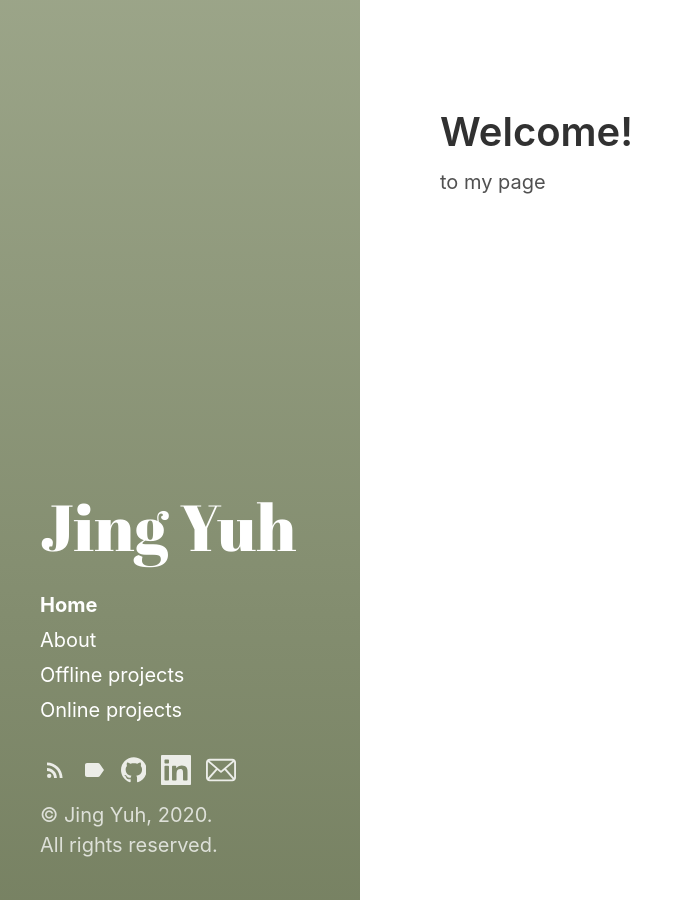
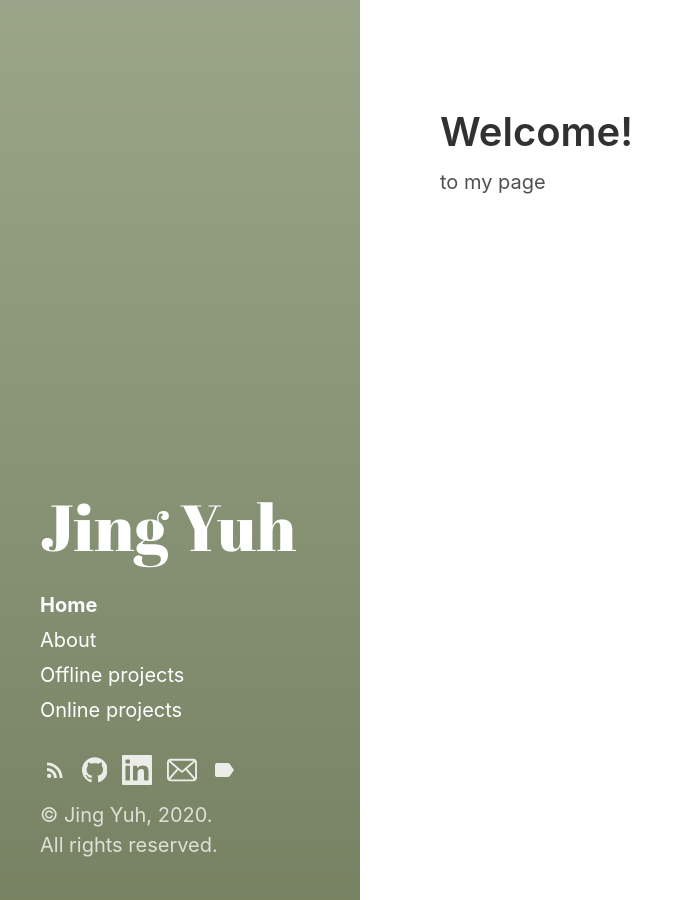
Before and after one commit to jyang123-bit/Website, a Jekyll site: the page built from index.html, in a window 1280 px wide. Shown: the whole page, without its empty margins (0-693 px from the left). Built offline with Jekyll 4.4.1, drawn with Linux system fonts in a browser that asks for light colours; the list of posts is cut into pages by our own code.

Commit message:
Update sidebar-icon-links.html

```diff
--- a/_includes/sidebar-icon-links.html
+++ b/_includes/sidebar-icon-links.html
@@ -27,6 +27,8 @@
     {% endif %}
   {% endfor %}
 
+  {% include custom-icon-links.html %}
+
   {% if tags_page %}
     <a id="tags-link"
        class="icon{% if page.url == '/tags' %} active{% endif %}"
@@ -45,5 +47,5 @@
     </a>
   {% endif %}
 
-  {% include custom-icon-links.html %}
+
 </nav>
```
